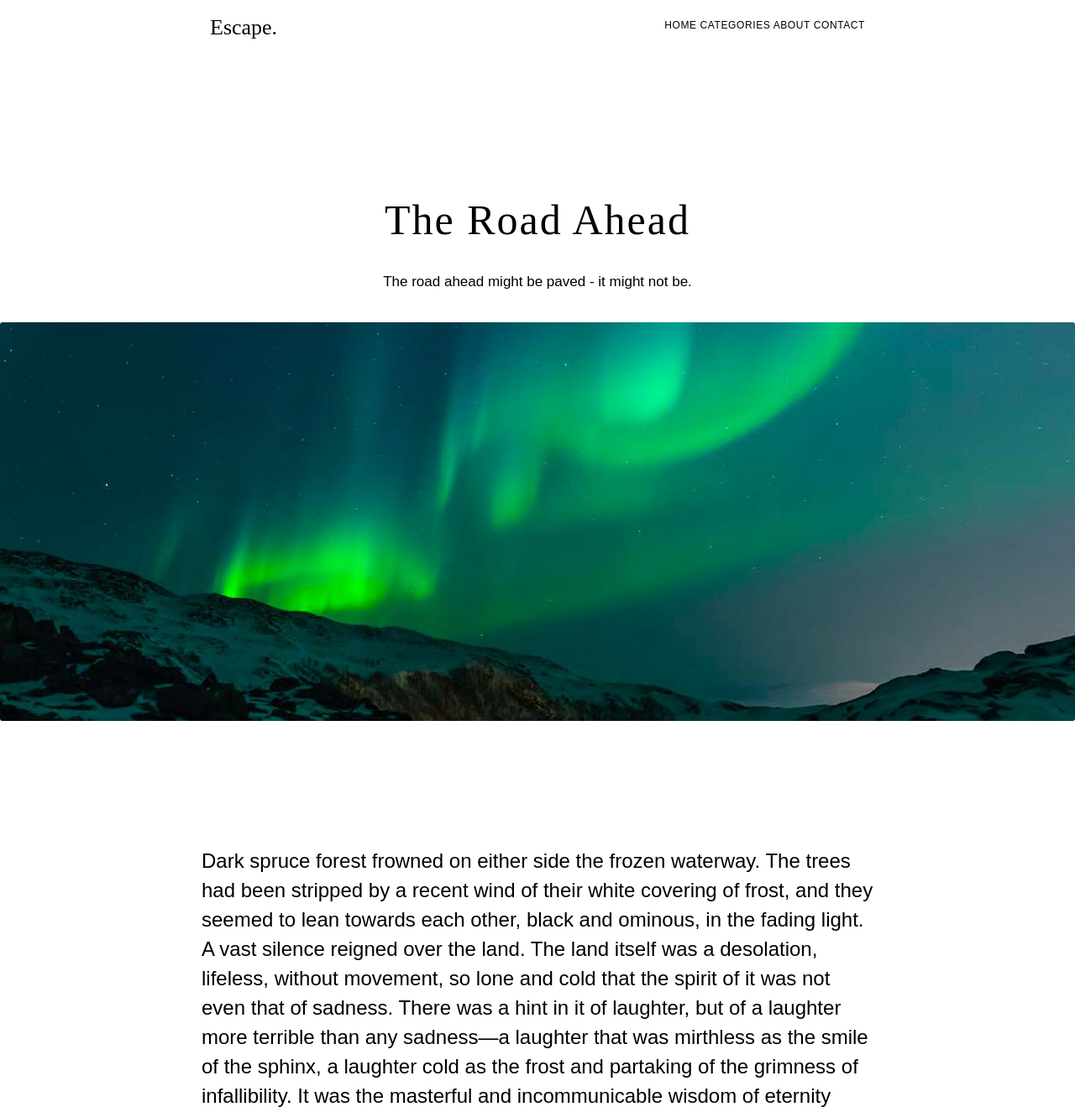
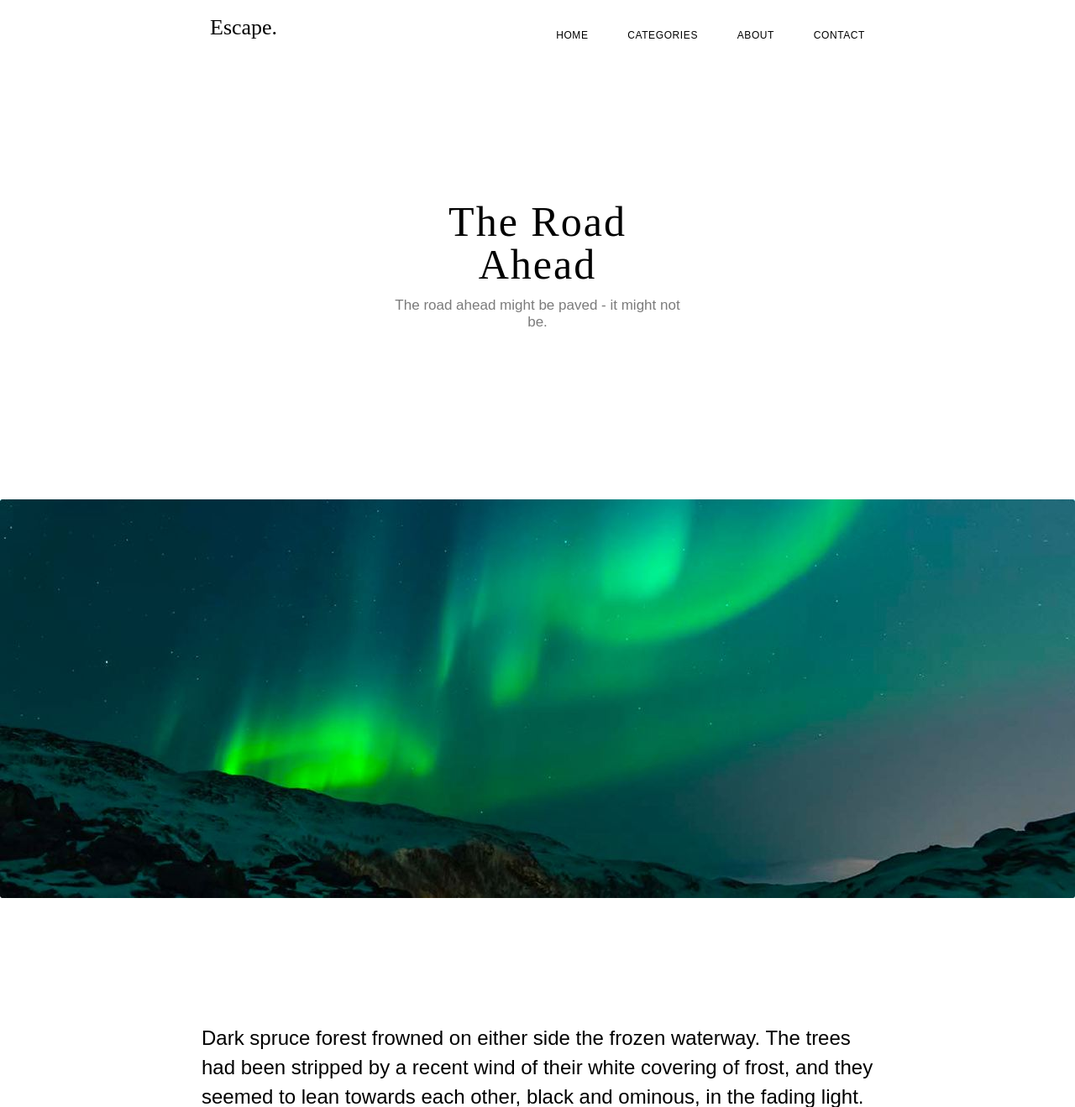
Before and after one commit to FALLENEZER/Web, a PHP site: page /the-road-ahead.html in a window 1280 px wide. Shown: the top 1319 px of the page at 84% size. Run offline with PHP 8.4, Linux system fonts and the light colour scheme.

Commit message:
Not work, header is in bad position

```diff
--- a/style.css
+++ b/style.css
@@ -12,7 +12,7 @@ header {
     justify-content: space-between;
 }
 
-.Small_variants {
+.Small_variants a {
     font-family: Oxygen, sans-serif;
     font-size: 12px;
     font-weight: 400;
@@ -20,6 +20,7 @@ header {
     letter-spacing: 0.6px;
     text-align: left;
     text-transform: uppercase;
+    margin-left: 40px;
 }
 
 .Logo {
@@ -30,14 +31,14 @@ header {
     text-align: left;
 }
 
-img {
+#img_main {
     padding: 0;
     width: 100%;
     margin-top: 38px;
 }
 
 #Main_Header {
-    margin: 163px 250px 38px;
+    margin: -7px 221px;
     font-family: 'Lora', serif;
     font-size: 50px;
     font-weight: 400;
@@ -47,11 +48,17 @@ img {
 }
 
 #Subtext {
+    color: rgba(46, 46, 46, 0.63);
     font-family: Oxygen, sans-serif;
+    margin: 20px 218px;
     font-size: 17px;
     font-weight: 400;
     line-height: 20px;
     text-align: center;
+}
+
+#headers {
+    margin: 163px 250px;
 }
 
 .Main_text {
@@ -74,6 +81,7 @@ footer {
     background-image: url("image.png");
 }
 
+
 #bottom_text {
     color: rgba(255, 255, 255, 0.6);
 }
--- a/the-road-ahead.html
+++ b/the-road-ahead.html
@@ -19,9 +19,11 @@
 </header>
 
 <main>
+	<div id="headers">
 	<h1 id="Main_Header">The Road Ahead</h1>
 	<h2 id="Subtext">The road ahead might be paved - it might not be.</h2>
-	<img src="photo_2024-02-09%2000.09.23.jpeg" alt="Error">
+	</div>
+	<img id="img_main" src="photo_2024-02-09%2000.09.23.jpeg" alt="Error">
 	<div class="Main_text">
 		<p>
 		Dark spruce forest frowned on either side the frozen waterway. The trees had been stripped by a recent wind of their white covering of frost, and they seemed to lean towards each other, black and ominous, in the fading light. A vast silence reigned over the land. The land itself was a desolation, lifeless, without movement, so lone and cold that the spirit of it was not even that of sadness. There was a hint in it of laughter, but of a laughter more terrible than any sadness—a laughter that was mirthless as the smile of the sphinx, a laughter cold as the frost and partaking of the grimness of infallibility. It was the masterful and incommunicable wisdom of eternity laughing at the futility of life and the effort of life. It was the Wild, the savage, frozen-hearted Northland Wild.
```
